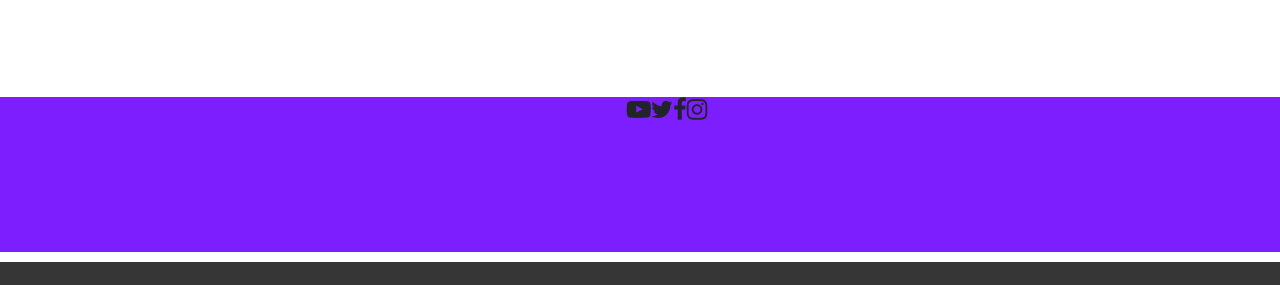
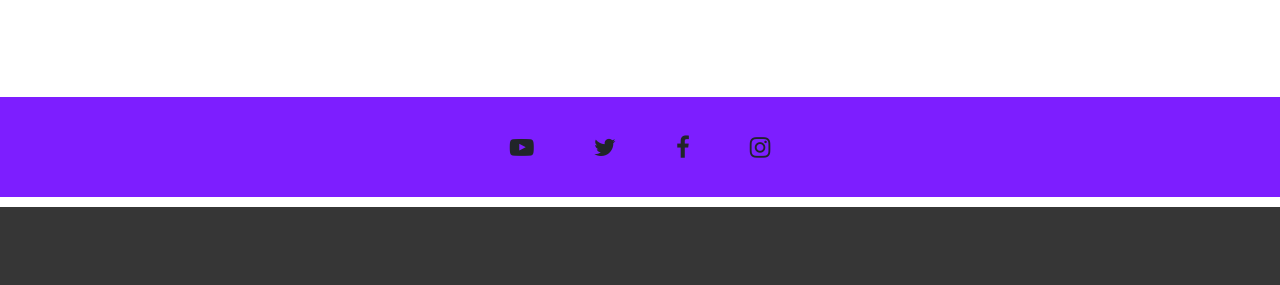
Before and after one commit to Hnavin123/Updated-javelin-theme, a plain HTML site: page index.html in a window 1280 px wide. Shown: the part 7396-7681 px from the top of the page. Drawn offline with nearby package versions, Linux system fonts and the light colour scheme.

Commit message:
task updated in footers section

```diff
--- a/index.html
+++ b/index.html
@@ -334,19 +334,11 @@
 
         <section class="contact">
             <div class="container">
-                <div class="row">
-                    <div class="col">
-                        <div class="contact-details">
-                            <div class="flex-container ">
-
-                                <i style="font-size:24px" class="fa">&#xf16a;</i>
-                                <i style="font-size:24px" class="fa">&#xf099;</i>
-                                <i style="font-size:24px" class="fa">&#xf09a;</i>
-                                <i style="font-size:24px" class="fa">&#xf16d;</i>
-
-                            </div>
-                        </div>
-                    </div>
+                <div class="contact-details">
+                    <i style="font-size:24px" class="fa inner-item">&#xf16a;</i>
+                    <i style="font-size:24px" class="fa inner-item">&#xf099;</i>
+                    <i style="font-size:24px" class="fa inner-item">&#xf09a;</i>
+                    <i style="font-size:24px" class="fa inner-item">&#xf16d;</i>
                 </div>
             </div>
         </section>
--- a/style.css
+++ b/style.css
@@ -269,17 +269,18 @@
 }
 .contact{
   width: 100%;
-  height: 155px;
   background-color: #7d1eff
 }
+
 .contact-details{
-  width: 1170px;
-  height: 80px;
+  height: 100px;
+  display: flex;
+  justify-content: center;
+  align-items: center;
+}
 
-}
-.flex-container{
-  display: flex;
- justify-content: center;
+.inner-item {
+  padding: 30px;
 }
 
 .footer{
```
